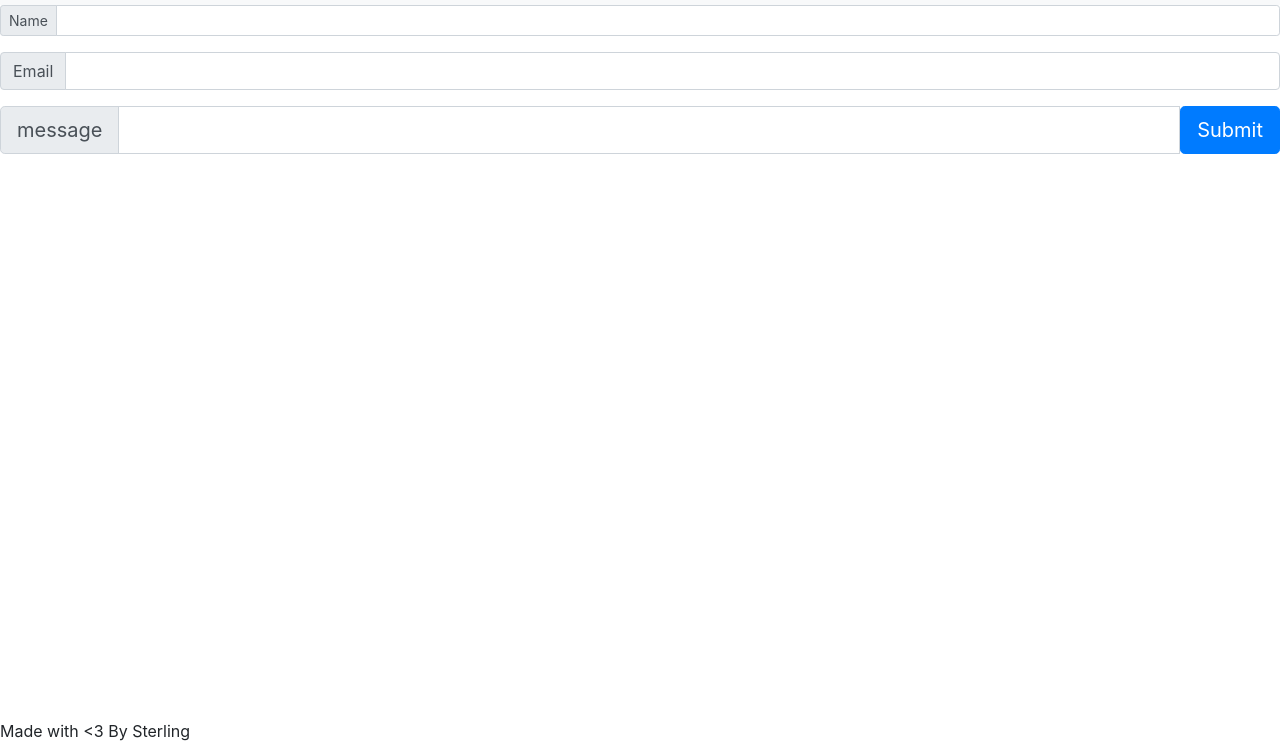
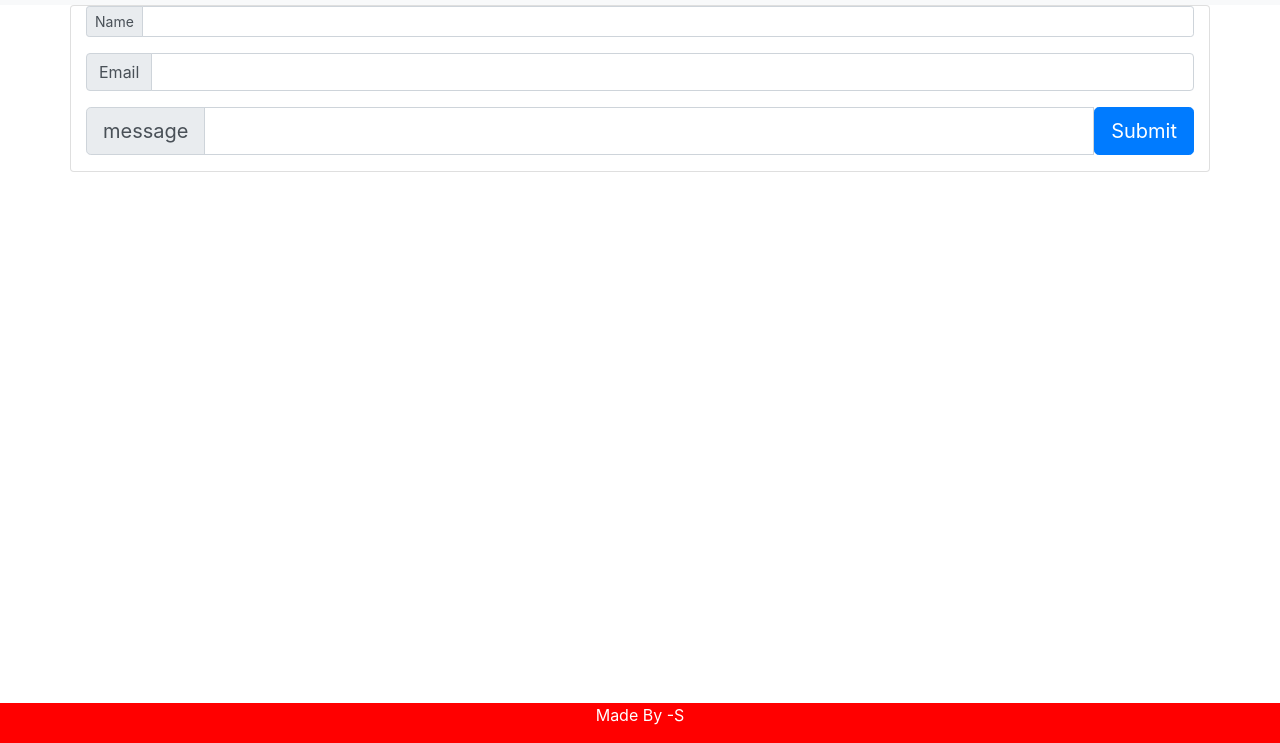
Before and after one commit to SterlingOrth/Bio, a plain HTML site: page contact.html in a window 1280 px wide. Shown: the part 57-800 px from the top of the page. Drawn offline with nearby package versions, Linux system fonts and the light colour scheme.

Commit message:
fixed sticky footer issue

```diff
--- a/contact.html
+++ b/contact.html
@@ -43,7 +43,8 @@
         </ul>
       </div>
     </nav>
-
+    <!--Info collections-->
+    <div class="container pb-3 card">
       <div class="input-group input-group-sm mb-3">
         <div class="input-group-prepend">
           <span class="input-group-text" id="inputGroup-sizing-sm">Name</span>
@@ -72,7 +73,9 @@
 
       <div class="input-group input-group-lg">
         <div class="input-group-prepend">
-        <span class="input-group-text" id="inputGroup-sizing-lg">message</span>
+          <span class="input-group-text" id="inputGroup-sizing-lg"
+            >message</span
+          >
         </div>
         <input
           type="text"
@@ -83,7 +86,11 @@
 
         <button type="button" class="btn btn-primary btn-lg">Submit</button>
       </div>
+    </div>
+        </div>
          <!--sticky footer-->
-    <footer class="fixed-bottom">Made with <3 By Sterling
+    <div class="footer">
+      <p>Made By -S</p>
+    </div>
   </body>
 </html>
--- a/styles.css
+++ b/styles.css
@@ -1,7 +1,13 @@
-/* body {
-  background-image: url("\Pictures\background.jpg");
-} */
-
-body {
-  <footer class="fixed-bottom">Made with <3 By Sterling</footer>
+/* background */
+.body {
+  background-image: ("/styles.css");
 }
+/* sticky footer */
+.footer {
+  position: fixed;
+  left: 0;
+  bottom: 0;
+  width: 100%;
+  background-color: red;
+  color: white;
+  text-align: center;
```
Also changed, not shown: index.html (+7 -3 lines), portfolio.html (+4 -0 lines), 1 other file. Lines whose indentation alone changed are shown as unchanged.
